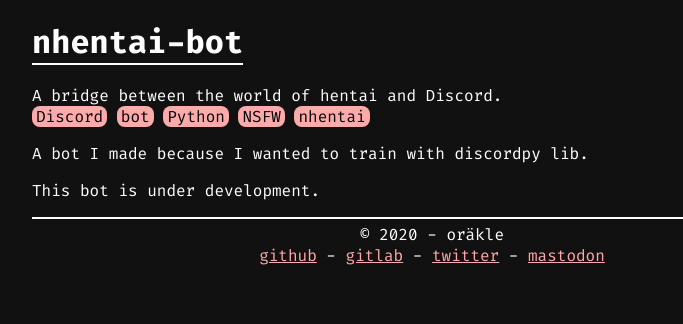
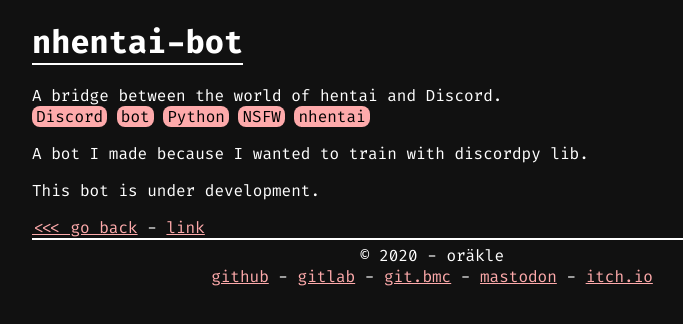
Before and after one commit to orakless/orakless.github.io, a plain HTML site: page projects/nhentai-bot.html in a window 1280 px wide. Shown: the whole page, without its empty margins (208-891 px from the left). Drawn offline with Linux system fonts and the light colour scheme.

Commit message:
Some fixes

```diff
--- a/projects/nhentai-bot.html
+++ b/projects/nhentai-bot.html
@@ -12,8 +12,8 @@
 
 <p>This bot is under development.</p>
 
-       <footer>
-           <p>© 2020 - oräkle</br><a href="orakless">github</a> - <a href="orakless">gitlab</a> - <a href="orakless">twitter</a> - <a href="orakless">mastodon</a></p>
+<a href="../index.html"><<< go back</a> - <a href="https://gitlab.com/orakless/nhentai-bot">link</a>       <footer>
+           <p>© 2020 - oräkle</br><a href="https://github.com/orakless">github</a> - <a href="https://gitlab.com/orakless">gitlab</a> - <a href="https://git.bitmycode.com/ethang">git.bmc</a> - <a href="https://toot.gnous.eu/web/accounts/2">mastodon</a> - <a href="https://orakle.itch.io/">itch.io</a></p>
        </footer>
    </body>
 </html>
```
Also changed, not shown: index.html (+1 -1 lines), projects/orabot.html (+2 -2 lines), projects/run.html (+2 -2 lines).
